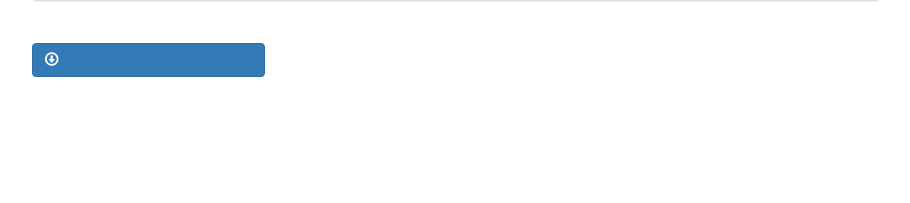
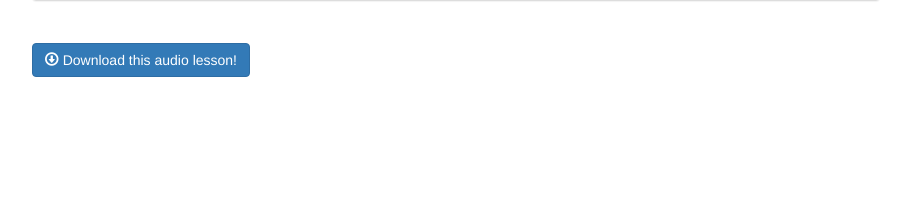
Before and after one commit to evansp01/everestesl, a Django app: template everest/templates/everest/lesson/lesson.html in a window 1280 px wide. Shown: the part 332-535 px from the top of the page, without its empty margins (38-948 px from the left). Run offline with Django 3.2, Linux system fonts and the light colour scheme; the template is opened without the code that fills it, so the values that code supplies are empty; some libraries are stand-ins or nearby versions.

Commit message:
fixed download, and killed migraitons

```diff
--- a/everest/templates/everest/lesson/edit_lesson.html
+++ b/everest/templates/everest/lesson/edit_lesson.html
@@ -20,12 +20,6 @@
             </div>
         </div>
     </div>
-    <p>
-        <button type="button" class="btn btn-primary" aria-label="Create audio lesson">
-            <span class="glyphicon glyphicon-bullhorn" aria-hidden="true"></span>
-            <b>Create this audio lesson!</b>
-        </button>
-    </p>
 {% endblock %}
 
 {% block scripts %}
--- a/everest/templates/everest/lesson/lesson.html
+++ b/everest/templates/everest/lesson/lesson.html
@@ -22,12 +22,10 @@
                 </div>
             </div>
             <p class="smallskip">
-                <button type="button" class="btn btn-primary" aria-label="Download">
-                    <span class="glyphicon glyphicon-download" aria-hidden="true"></span>
-                    <b>
-                    <a href="{% url 'download_lesson' lesson.id %}" download>Download this audio lesson!</a>
-                    </b>
-                </button>
+                    <a aria-label="Download" class="btn btn-primary" href="{% url 'download_lesson' lesson.id %}" download>
+                        <span class="glyphicon glyphicon-download" aria-hidden="true"></span>
+                        Download this audio lesson!
+                    </a>
             </p>
         </div>
 
```
Also changed, not shown: everest/migrations/0001_initial.py (deleted), everest/migrations/0002_auto_20150418_1814.py (deleted), everest/migrations/0003_auto_20150418_1902.py (deleted), everest/migrations/0004_auto_20150420_1913.py (deleted), everest/migrations/0004_auto_20150421_1852.py (deleted), everest/migrations/0005_auto_20150420_2336.py (deleted), everest/migrations/__init__.py (deleted).
